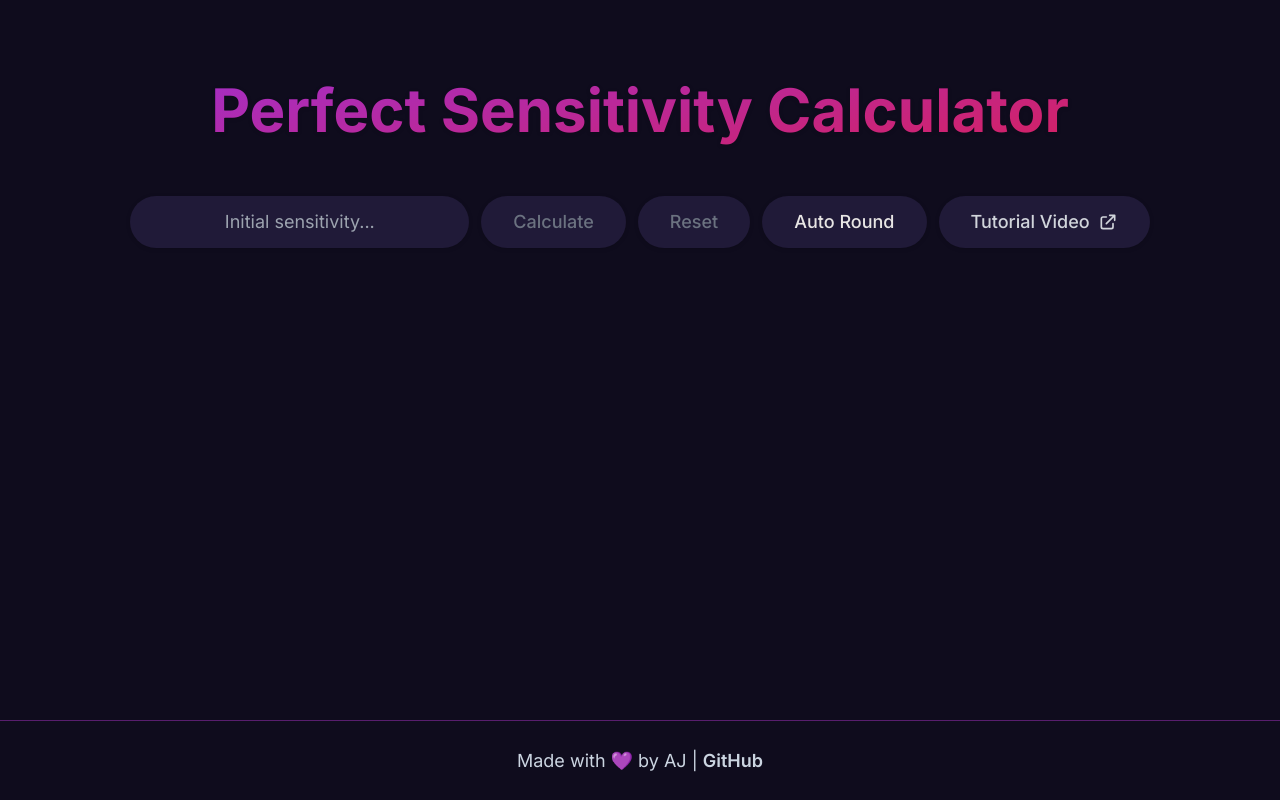
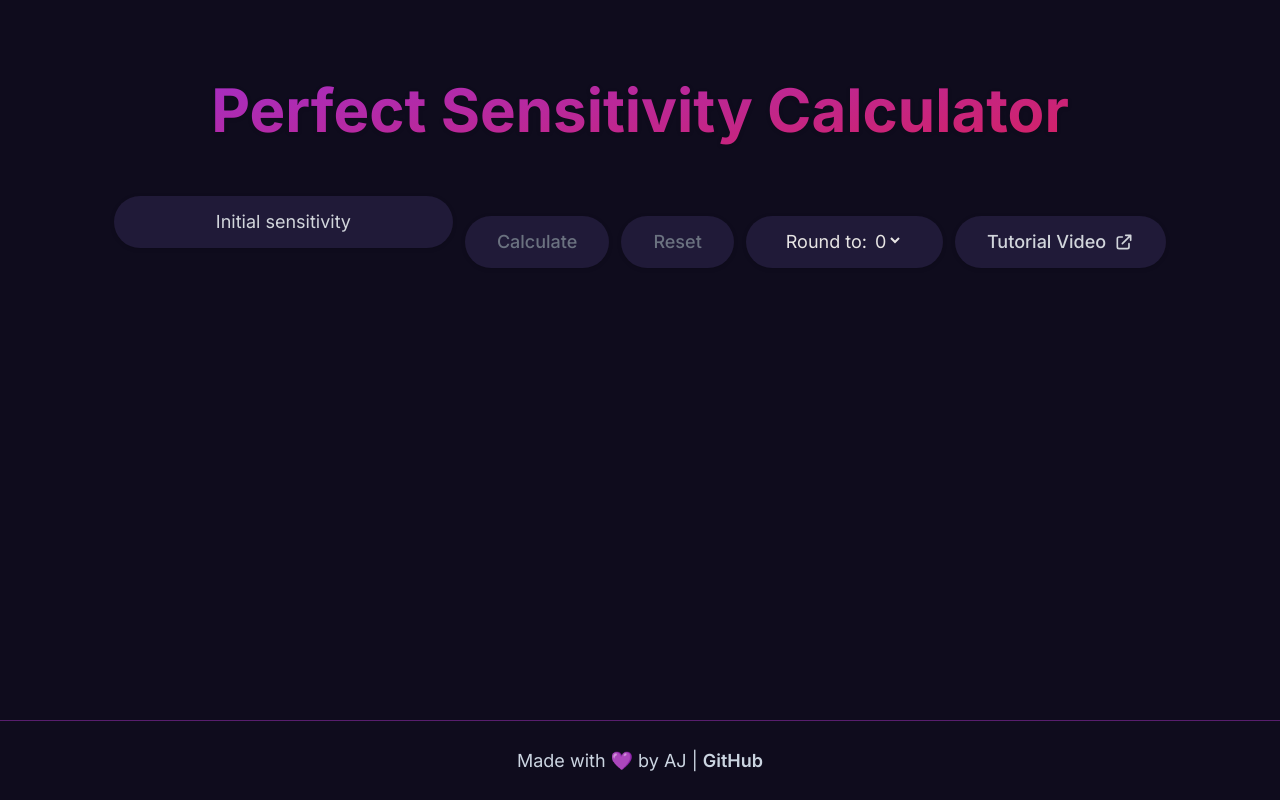
Before and after one commit to AJ141299/perfect-sens-calculator, an Angular app: page / in a window 1280 px wide. Built offline with nearby package versions, Linux system fonts and the light colour scheme.

Commit message:
before implementing new data structure

```diff
--- a/src/app/calculator.ts
+++ b/src/app/calculator.ts
@@ -1,42 +1,35 @@
 // calculates and returns an array of senses
-export function calculator(senses: number[], chosenSens: number, firstCalculate?: boolean, autoRound?: boolean): number[] {
+export function calculator(senses: number[], chosenSens: number, firstCalculate?: boolean, roundTo?: number): number[] {
     const output: number[] = []
 
     let sens1: number
     let sens2: number
     let sens3: number
 
+    if (!roundTo) {
+        roundTo = 0
+    }
+
     if (firstCalculate) {
-        sens1 = parseFloat((senses[0] / 2).toFixed(3))
+        sens1 = parseFloat((senses[0] / 2).toFixed(roundTo))
         sens2 = senses[0]
-        sens3 = parseFloat((senses[0] * 2).toFixed(3))
+        sens3 = parseFloat((senses[0] * 2).toFixed(roundTo))
 
-        if (autoRound) {
-            sens1 = Math.round(sens1)
-            sens2 = Math.round(sens2)
-            sens3 = Math.round(sens3)
-        }
         output.push(sens1, sens2, sens3)
         return output
     }
 
     // if middle chosen
     if (chosenSens === 1) {
-        sens1 = parseFloat((getAvg(senses[0], senses[chosenSens])).toFixed(3))
+        sens1 = parseFloat((getAvg(senses[0], senses[chosenSens])).toFixed(roundTo))
         sens2 = senses[chosenSens]
-        sens3 = parseFloat((getAvg(senses[chosenSens], senses[2])).toFixed(3))
+        sens3 = parseFloat((getAvg(senses[chosenSens], senses[2])).toFixed(roundTo))
 
         // if left or right sens is chosen
     } else {
-        sens1 = parseFloat((senses[chosenSens] / 2).toFixed(3))
+        sens1 = parseFloat((senses[chosenSens] / 2).toFixed(roundTo))
         sens2 = senses[chosenSens]
-        sens3 = parseFloat((senses[chosenSens] * 1.5).toFixed(3))
-    }
-
-    if (autoRound) {
-        sens1 = Math.round(sens1)
-        sens2 = Math.round(sens2)
-        sens3 = Math.round(sens3)
+        sens3 = parseFloat((senses[chosenSens] * 1.5).toFixed(roundTo))
     }
 
     output.push(sens1, sens2, sens3)
--- a/src/app/components/calculated-section/calculated-section.component.html
+++ b/src/app/components/calculated-section/calculated-section.component.html
@@ -1,5 +1,6 @@
 <div class="pb-10 lg:pb-20 flex-col flex items-center">
-  <app-init-sens (onCalculate)="firstDisplay($event)" (autoRoundEvent)="toggleAutoRound($event)" (resetEvent)="reset()">
+  <app-init-sens (onCalculate)="firstDisplay($event)" (roundToEvent)="updateRoundToDigit($event)"
+    (resetEvent)="reset()">
   </app-init-sens>
   <div
     [ngClass]="senses.length ? 'px-6 pt-8 lg:py-8 rounded-lg border-2 border-border opacity-100 ease-out duration-300' : 'invisible opacity-0'">
--- a/src/app/components/calculated-section/calculated-section.component.ts
+++ b/src/app/components/calculated-section/calculated-section.component.ts
@@ -4,43 +4,51 @@ import { calculator } from '../../calculator';
 @Component({
   selector: 'app-calculated-section',
   templateUrl: './calculated-section.component.html',
-  styleUrls: ['./calculated-section.component.css']
+  styleUrls: ['./calculated-section.component.css'],
 })
 export class CalculatedSectionComponent implements OnInit {
   senses: number[][] = [];
-  autoRound: boolean = false
-  constructor() { }
+  // senses = [{senses(number[]): [25,50,100], pickedPos(number): 0}]
+  roundToDigit: number = 0;
+  constructor() {}
 
-  ngOnInit(): void {
+  ngOnInit(): void {}
+
+  firstDisplay(sens: number[]) {
+    this.senses = [];
+    this.senses.push(sens);
   }
 
-  firstDisplay(sens: number[]) {
-    this.senses = []
-    this.senses.push(sens)
-  }
-
+  // displays a 'sens' (e.g. [25, 50, 100]) on the calculated section
   displaySens(sens: number[]) {
     if (!isFalseSens(sens)) {
-      this.senses.push(sens)
+      this.senses.push(sens);
       window.scrollTo(0, document.body.scrollHeight);
     }
   }
 
-  calculateNewSens(sensPos: number) {
-      this.displaySens(calculator(this.senses[this.senses.length - 1], sensPos, false, this.autoRound))
+  calculateNewSens(pickedSensPos: number) {
+    this.displaySens(
+      calculator(
+        this.senses[this.senses.length - 1],
+        pickedSensPos,
+        false,
+        this.roundToDigit
+      )
+    );
   }
 
   reset() {
-    this.senses = []
+    this.senses = [];
   }
 
-  toggleAutoRound(autoRound: boolean) {
-    this.autoRound = autoRound
-    this.senses = []
+  updateRoundToDigit(newRoundToDigit: number) {
+    this.roundToDigit = newRoundToDigit;
+    this.reset();
   }
 }
 
 // returns if any of the three senses are equal
 function isFalseSens(senses: number[]): boolean {
-  return (senses[0] >= senses[1] || senses[2] <= senses[1])
+  return senses[0] >= senses[1] || senses[2] <= senses[1];
 }
--- a/src/app/components/init-sens/init-sens.component.html
+++ b/src/app/components/init-sens/init-sens.component.html
@@ -1,8 +1,9 @@
-<section class="fade-up lg:space-x-3 pb-14 flex flex-col space-y-5 lg:space-y-0 lg:flex-row">
+<div class="fade-up lg:space-x-3 pb-14 flex flex-col lg:flex-row space-y-5 lg:space-y-5">
   <div>
-    <input class="w-[80vw] lg:w-auto text-center bg-lighter-background outline-none px-10 py-3 rounded-full drop-shadow"
+    <input
+      class="w-[80vw] lg:w-auto text-center placeholder:text-gray-300 bg-lighter-background outline-none px-10 py-3 rounded-full drop-shadow"
       type="number" required name="initial-sensitivity" [(ngModel)]="sensInput" #sensValue id="init-sens"
-      placeholder="Initial sensitivity...">
+      placeholder="Initial sensitivity">
   </div>
 
 
@@ -24,15 +25,23 @@
     </button>
   </div>
 
-  <div>
-    <button (click)="toggleAutoRound()"
-      class="ease-out duration-200 drop-shadow w-[80vw] lg:w-auto rounded-full py-3 px-8 font-medium outline-none lg:hover:bg-violet-900"
-      [ngClass]="toggleRoundingBtn ? 'bg-violet-900' : 'bg-lighter-background'" id="calculate-btn">
-      Auto Round
-    </button>
+
+  <!-- round to input -->
+  <div
+    class="w-[80vw] lg:w-auto space-x-1 text-center bg-lighter-background outline-none px-10 py-3 rounded-full drop-shadow ease-in-out">
+    <label for="roundTo">Round to:</label>
+    <select (change)="updateRoundToDigit(roundToInput)" class="bg-transparent" name="roundTO" id="round-to"
+      #roundToInput>
+      <option selected value="0">0</option>
+      <option value="1">1</option>
+      <option value="2">2</option>
+      <option value="3">3</option>
+      <option value="3">4</option>
+      <option value="3">5</option>
+    </select>
   </div>
 
-
+  <!-- tut vid -->
   <div>
     <a class="drop-shadow w-[80vw] lg:w-auto flex space-x-2 justify-center items-center bg-lighter-background text-gray-300 hover:bg-yellow-700 hover:text-white outline-none ease-out duration-200 rounded-full py-3 px-8 font-medium"
       href="https://www.youtube.com/watch?v=8VJZiolzaI4" target="_blank">
@@ -44,6 +53,4 @@
       </svg>
     </a>
   </div>
-
-
-</section>
+</div>
--- a/src/app/components/init-sens/init-sens.component.ts
+++ b/src/app/components/init-sens/init-sens.component.ts
@@ -4,46 +4,56 @@ import { calculator } from '../../calculator';
 @Component({
   selector: 'app-init-sens',
   templateUrl: './init-sens.component.html',
-  styleUrls: ['./init-sens.component.css']
+  styleUrls: ['./init-sens.component.css'],
 })
 export class InitSensComponent implements OnInit {
-  @Output() onCalculate = new EventEmitter<number[]>()
-  @Output() resetEvent = new EventEmitter()
-  @Output() autoRoundEvent = new EventEmitter<boolean>()
+  @Output() onCalculate = new EventEmitter<number[]>();
+  @Output() resetEvent = new EventEmitter();
+  @Output() roundToEvent = new EventEmitter<number>();
 
   sensInput: string = '';
-  hideClearBtn: boolean = true
-  enableCalculateBtn: boolean = true
-  toggleRoundingBtn: boolean = false
-  constructor() { }
+  hideClearBtn: boolean = true;
+  enableCalculateBtn: boolean = true;
+  disableRoundToInput: boolean = false;
+  roundToDigit: number = 0;
 
-  ngOnInit(): void {
+  constructor() {}
 
-  }
+  ngOnInit(): void {}
 
   calculateSens() {
     // check for empty field
     if (!this.sensInput) {
-      return
+      return;
     }
 
-    this.enableCalculateBtn = false
-    this.hideClearBtn = false
-    const inputValue:number = parseFloat(this.sensInput);
-    this.onCalculate.emit(calculator([inputValue], 0, true, this.toggleRoundingBtn))
+    this.enableCalculateBtn = false;
+    this.hideClearBtn = false;
+    const inputValue: number = parseFloat(this.sensInput);
+    this.onCalculate.emit(calculator([inputValue], 0, true, this.roundToDigit));
 
-    const sensInputField = <HTMLInputElement>document.getElementById('init-sens');
-    sensInputField.value = ''
+    const sensInputField = <HTMLInputElement>(
+      document.getElementById('init-sens')
+    );
+    sensInputField.value = '';
   }
 
   reset() {
     this.resetEvent.emit();
-    this.enableCalculateBtn = true
-    this.hideClearBtn = true
+    this.enableCalculateBtn = true;
+    this.hideClearBtn = true;
   }
 
-  toggleAutoRound() {
-    this.toggleRoundingBtn = !(this.toggleRoundingBtn)
-    this.autoRoundEvent.emit(this.toggleRoundingBtn)
+  test() {
+    console.log('Working!');
+  }
+
+  updateRoundToDigit(roundToElement: HTMLSelectElement) {
+    const newRoundToDigit = roundToElement.selectedIndex;
+
+    if (newRoundToDigit >= 0 && newRoundToDigit < 6) {
+      this.roundToDigit = newRoundToDigit;
+      this.roundToEvent.emit(newRoundToDigit);
+    }
   }
 }
--- a/src/app/components/sens/sens.component.ts
+++ b/src/app/components/sens/sens.component.ts
@@ -21,8 +21,8 @@ export class SensComponent implements OnInit {
   }
 
   newSens() {
-    const sensPos: number = this.sensArr.findIndex(element => element == this.sens)
-    this.newSensEvent.emit(sensPos)
+    const pickedSensPos: number = this.sensArr.findIndex(element => element == this.sens)
+    this.newSensEvent.emit(pickedSensPos)
   }
 
   crossOutValue() {
--- a/src/app/components/senses/senses.component.ts
+++ b/src/app/components/senses/senses.component.ts
@@ -16,9 +16,9 @@ export class SensesComponent implements OnInit {
   ngOnInit(): void {
   }
 
-  newSens(sensPos: number) {
+  newSens(pickedSensPos: number) {
     this.hideBtns = true
-    this.newSensEvent.emit(sensPos)
+    this.newSensEvent.emit(pickedSensPos)
   }
 
 }
```
